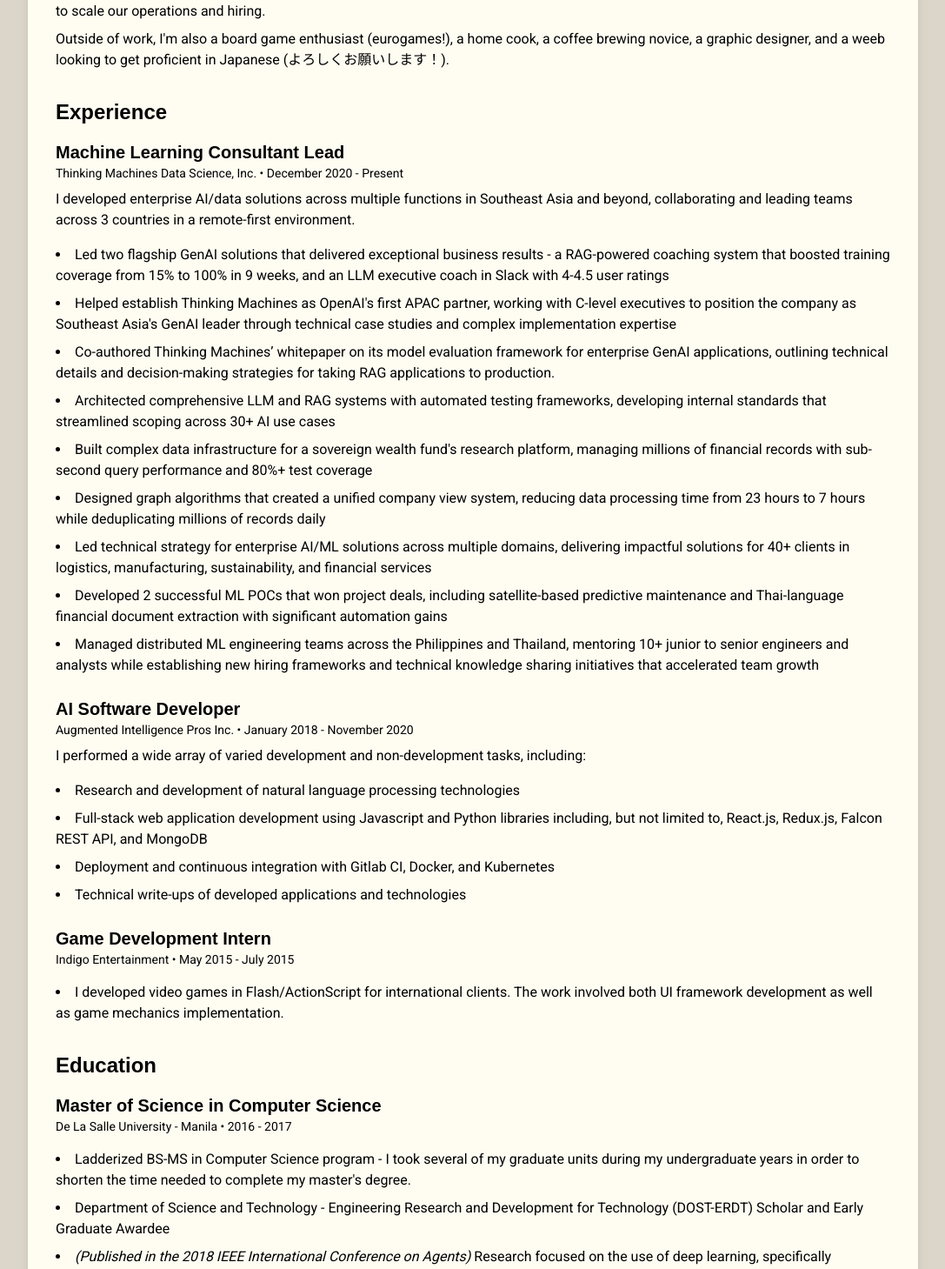
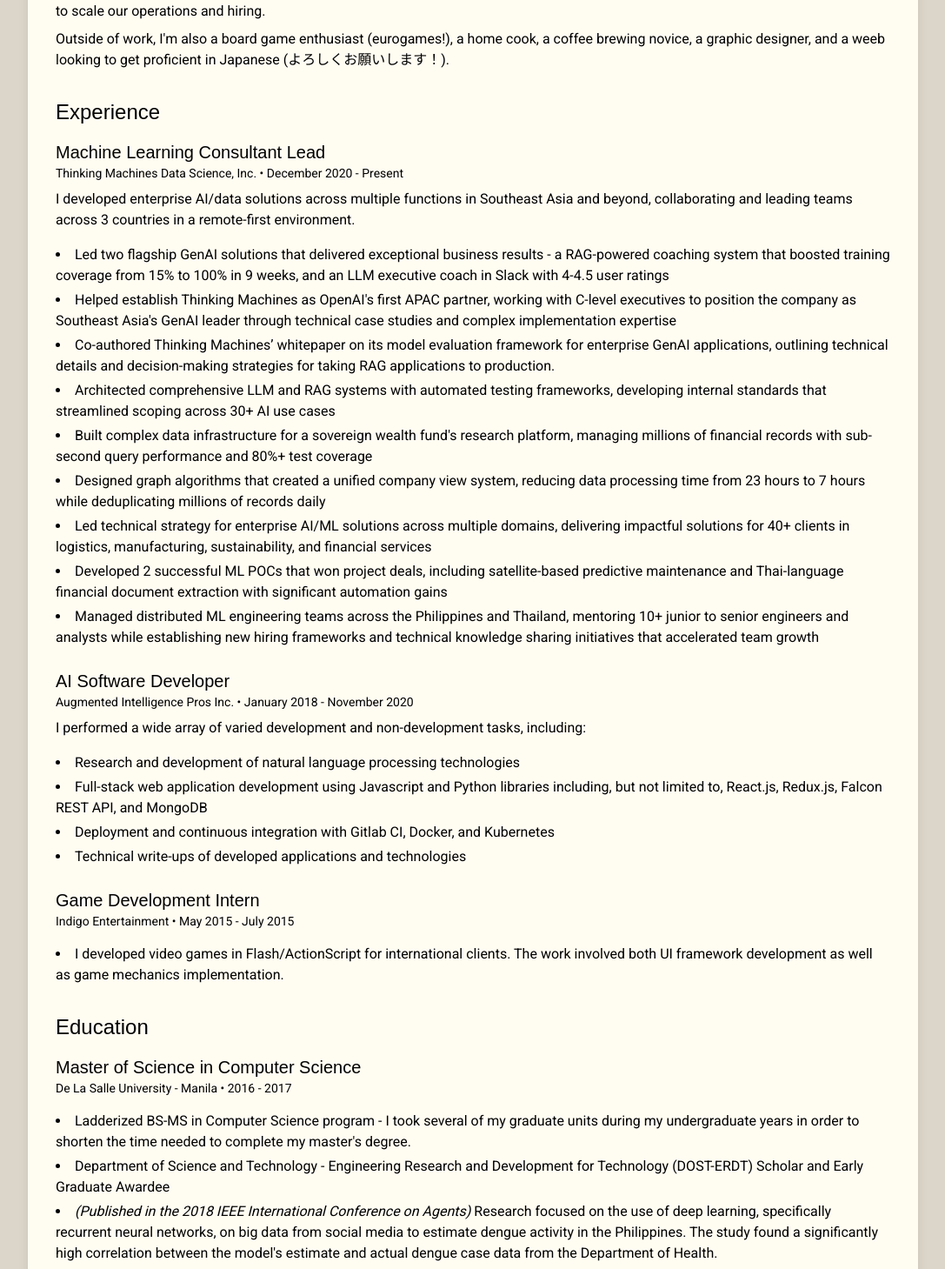
Before and after one commit to vandenn/evanlivelo.com, a Next.js app: page /about in a window 1280 px wide. Shown: the part 629-2088 px from the top of the page at 87% size, without its empty margins (96-1183 px from the left). Built offline with nearby package versions, Linux system fonts and the light colour scheme; a web font is replaced by a local one.

Commit message:
Minor css adjustments

```diff
--- a/src/app/about/page.tsx
+++ b/src/app/about/page.tsx
@@ -8,8 +8,8 @@
   const education = getEducationFiles();
 
   const markdownComponents = {
-    ul: ({ children }: any) => <ul className="list-disc list-inside space-y-2 my-4">{children}</ul>,
-    ol: ({ children }: any) => <ol className="list-decimal list-inside space-y-2 my-4">{children}</ol>,
+    ul: ({ children }: any) => <ul className="list-disc list-inside space-y-1 my-4">{children}</ul>,
+    ol: ({ children }: any) => <ol className="list-decimal list-inside space-y-1 my-4">{children}</ol>,
     li: ({ children }: any) => <li>{children}</li>,
     p: ({ children }: any) => <p className="my-2">{children}</p>,
     strong: ({ children }: any) => <strong className="font-bold">{children}</strong>,
@@ -29,12 +29,12 @@
         </section>
 
         <section>
-          <h2 className="text-2xl font-bold mt-8 mb-4">Experience</h2>
+          <h2 className="text-2xl mt-8 mb-4">Experience</h2>
           {experiences.map((exp, index) => (
             <div key={index} className="mb-6">
               <div className="mb-2">
-                <h3 className="text-xl font-semibold">{exp.frontmatter.title}</h3>
-                <div className="text-sm text-gray-400">
+                <h3 className="text-xl">{exp.frontmatter.title}</h3>
+                <div className="text-sm">
                   {exp.frontmatter.company} • {exp.frontmatter.range}
                 </div>
               </div>
@@ -46,12 +46,12 @@
         </section>
 
         <section>
-          <h2 className="text-2xl font-bold mt-8 mb-4">Education</h2>
+          <h2 className="text-2xl mt-8 mb-4">Education</h2>
           {education.map((edu, index) => (
             <div key={index} className="mb-6">
               <div className="mb-2">
-                <h3 className="text-xl font-semibold">{edu.frontmatter.degree}</h3>
-                <div className="text-sm text-gray-400">
+                <h3 className="text-xl">{edu.frontmatter.degree}</h3>
+                <div className="text-sm">
                   {edu.frontmatter.institution} • {edu.frontmatter.range}
                 </div>
               </div>
--- a/src/app/projects/page.tsx
+++ b/src/app/projects/page.tsx
@@ -8,8 +8,8 @@
   const publications = getPublicationFiles();
 
   const markdownComponents = {
-    ul: ({ children }: any) => <ul className="list-disc list-inside space-y-2 my-4">{children}</ul>,
-    ol: ({ children }: any) => <ol className="list-decimal list-inside space-y-2 my-4">{children}</ol>,
+    ul: ({ children }: any) => <ul className="list-disc list-inside space-y-1 my-4">{children}</ul>,
+    ol: ({ children }: any) => <ol className="list-decimal list-inside space-y-1 my-4">{children}</ol>,
     li: ({ children }: any) => <li>{children}</li>,
     p: ({ children }: any) => <p className="my-2">{children}</p>,
     strong: ({ children }: any) => <strong className="font-bold">{children}</strong>,
@@ -23,7 +23,6 @@
 
       <div className="space-y-8">
         <section>
-          <h2 className="text-2xl font-bold mb-4">Projects</h2>
           {projects.map((project, index) => (
             <div key={index} className="mb-8 flex flex-col md:flex-row gap-6">
               {project.frontmatter.image && (
@@ -40,7 +39,7 @@
               )}
               <div className="flex-1">
                 <div className="mb-2">
-                  <h3 className="text-xl font-semibold">
+                  <h3 className="text-xl">
                     {project.frontmatter.link ? (
                       <a
                         href={project.frontmatter.link}
@@ -76,11 +75,11 @@
         </section>
 
         <section>
-          <h2 className="text-2xl font-bold mt-8 mb-4">Publications</h2>
+          <h2 className="text-2xl mt-8 mb-4">Publications</h2>
           {publications.map((pub, index) => (
             <div key={index} className="mb-6">
               <div className="mb-2">
-                <h3 className="text-xl font-semibold">
+                <h3 className="text-xl">
                   {pub.frontmatter.link ? (
                     <a
                       href={pub.frontmatter.link}
```
